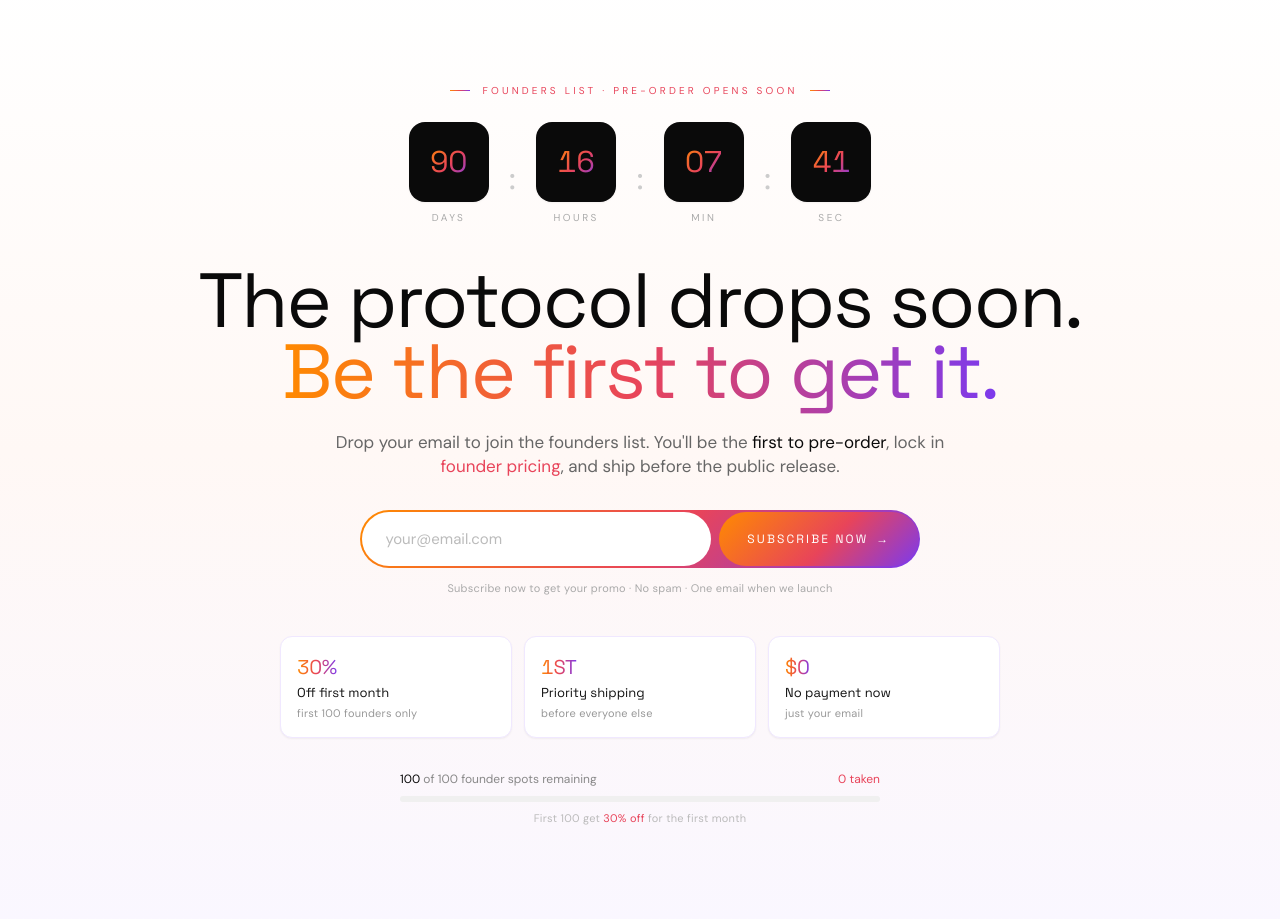
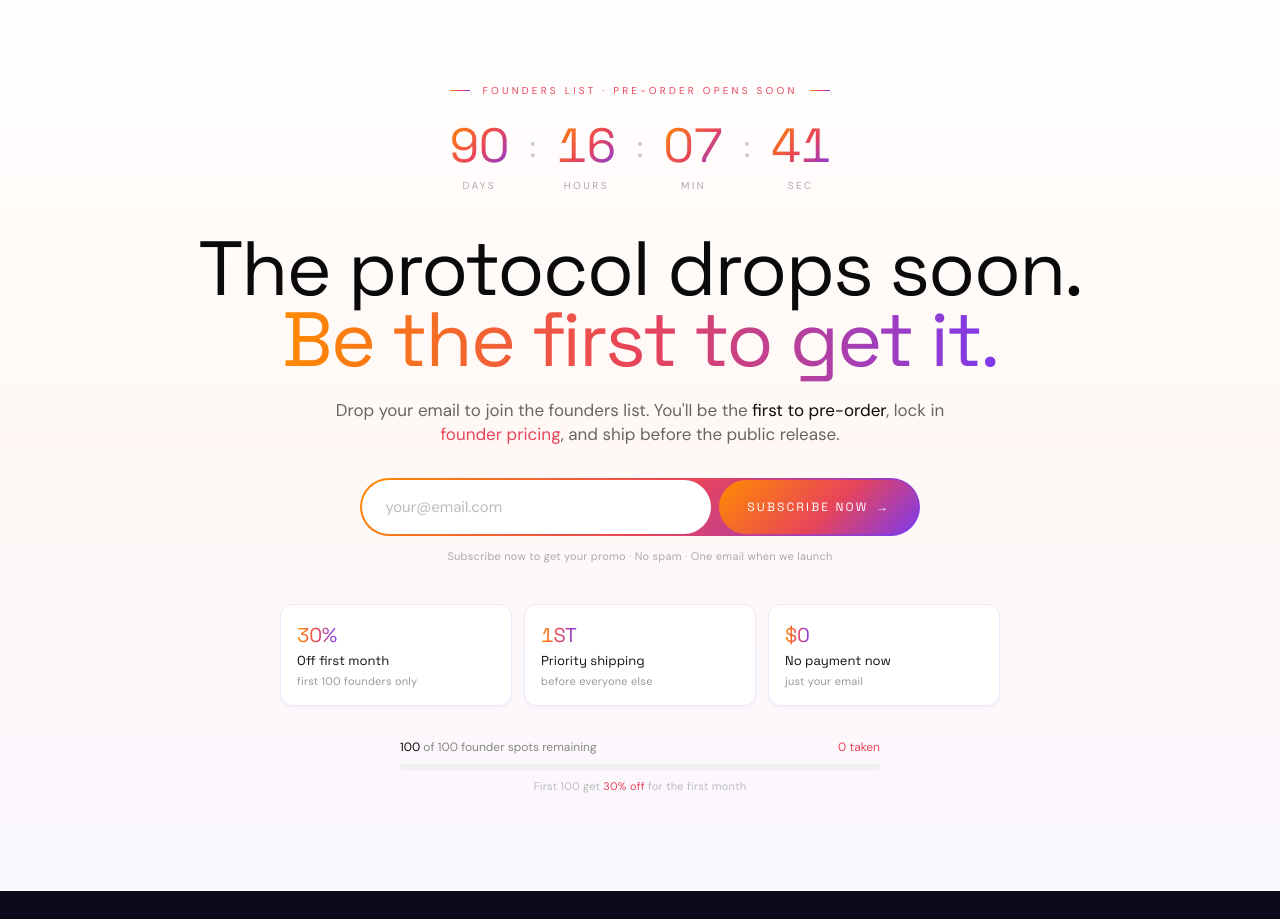
Before and after one commit to Sandu2006a/LIFECODE, a Next.js app in the folder web/: page / in a window 1280 px wide. Shown: the part 940-1859 px from the top of the page. Built offline with nearby package versions, Linux system fonts and the light colour scheme; no server answers.

Commit message:
design: remove black capsule from timer, gradient text only

```diff
--- a/web/components/PreOrderSection.jsx
+++ b/web/components/PreOrderSection.jsx
@@ -34,17 +34,12 @@ function useCountdown(target) {
 function TimeUnit({ value, label }) {
   return (
     <div className="flex flex-col items-center gap-2">
-      <div
-        className="w-16 h-16 sm:w-20 sm:h-20 rounded-2xl flex items-center justify-center tabular-nums shadow-sm"
-        style={{ background: '#0a0a0a' }}
+      <span
+        className="font-sans font-700 text-4xl sm:text-5xl tabular-nums bg-clip-text text-transparent"
+        style={{ backgroundImage: BOX_G }}
       >
-        <span
-          className="font-sans font-700 text-2xl sm:text-3xl bg-clip-text text-transparent"
-          style={{ backgroundImage: BOX_G }}
-        >
-          {String(value).padStart(2, '0')}
-        </span>
-      </div>
+        {String(value).padStart(2, '0')}
+      </span>
       <span className="font-body text-[9px] sm:text-[10px] tracking-[0.25em] uppercase text-[#aaa]">{label}</span>
     </div>
   );
```
